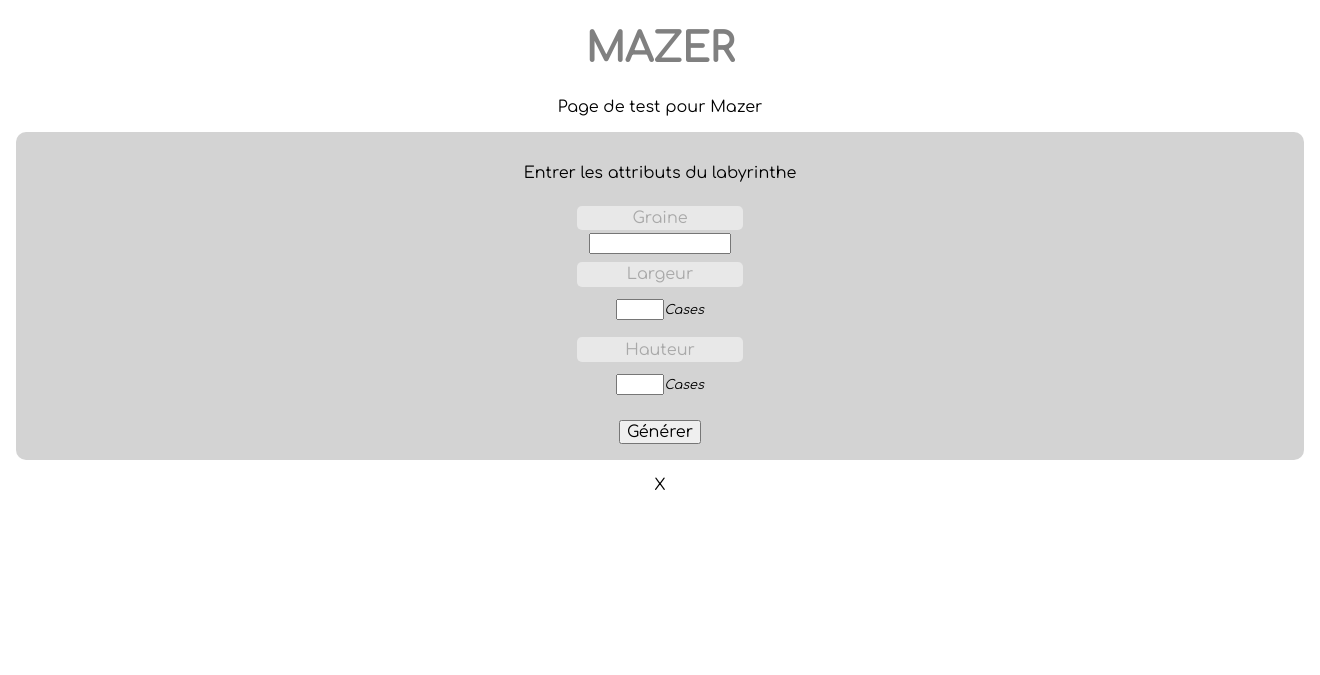
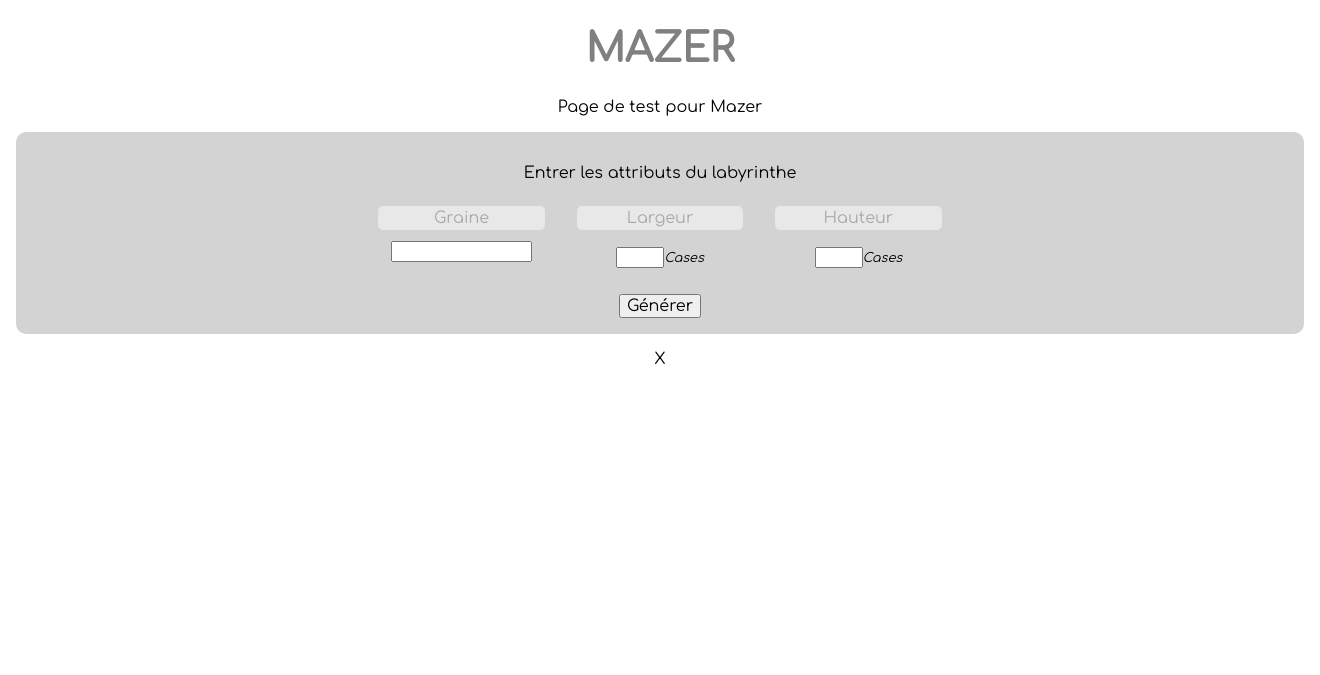
Before and after one commit to gaillard-germain/Mazer, a Python web app: template templates/index.html in a window 1320 px wide; the page is wider, and only the part inside the window is pictured. Shown: the top 675 px of that part. Run offline with Jinja, Linux system fonts and the light colour scheme; the template is opened without the code that fills it, so the values that code supplies are empty.

Commit message:
Enhanced style.

```diff
--- a/static/css/style.css
+++ b/static/css/style.css
@@ -14,16 +14,36 @@ h1 {
 form {
   margin: 1em;
   padding: 1em;
+  background-color: lightgrey;
+  border-radius: 10px;
+}
+
+#attributs {
+  display: flex;
+  flex-direction: row;
+  align-items: flex-start;
+  justify-content: center;
+  flex-wrap: wrap;
+}
+
+.text_att {
   display: flex;
   flex-direction: column;
   align-items: center;
   justify-content: center;
-  background-color: lightgrey;
-  border-radius: 10px;
+  margin: 0 1em;
+}
+
+.num_att {
+  display: flex;
+  flex-direction: column;
+  align-items: center;
+  justify-content: center;
+  margin: 0 1em;
 }
 
 label {
-  margin: 0.5em 0 0.2em 0;
+  margin: 0.5em 0;
   padding: 0.2em;
   color: darkgrey;
   width: 10em;
@@ -31,21 +51,22 @@ label {
   background-color: #e8e8e8;
 }
 
-#seed_input {
+.text_att input {
   width: 10em;
+  margin: 0.2em 0;
 }
 
-.entry {
+.num_input {
   display: flex;
   flex-direction: row;
   align-items: center;
 }
 
-.entry input {
+.num_input input {
   width: 3em;
 }
 
-.entry p {
+.num_input p {
   font-style: oblique;
   font-size: 0.8em;
 }
--- a/templates/index.html
+++ b/templates/index.html
@@ -14,17 +14,25 @@
     <p>Page de test pour Mazer</p>
     <form action="" method="get">
       <p>Entrer les attributs du labyrinthe</p>
+      <div id="attributs">
+        <div class="text_att">
           <label for="seed">Graine</label>
-      <input id="seed_input" type="text" name="seed" value="{{ maze.seed }}"/>
+          <input type="text" name="seed" value="{{ maze.seed }}"/>
+        </div>
+        <div class="num_att">
           <label for="width">Largeur</label>
-      <div class="entry">
+          <div class="num_input">
             <input type="number" name="width" value="{{ maze.square_x }}" min="3" max="180" step="2" required/>
             <p>Cases</p>
           </div>
+        </div>
+        <div class="num_att">
         <label for="height">Hauteur</label>
-      <div class="entry">
+          <div class="num_input">
             <input type="number" name="height" value="{{ maze.square_y }}" min="3" max="90" step="2" required/>
             <p>Cases</p>
+          </div>
+        </div>
       </div>
       <input id="button" type="submit" value="Générer" />
     </form>
```
Lines whose indentation alone changed are shown as unchanged.
